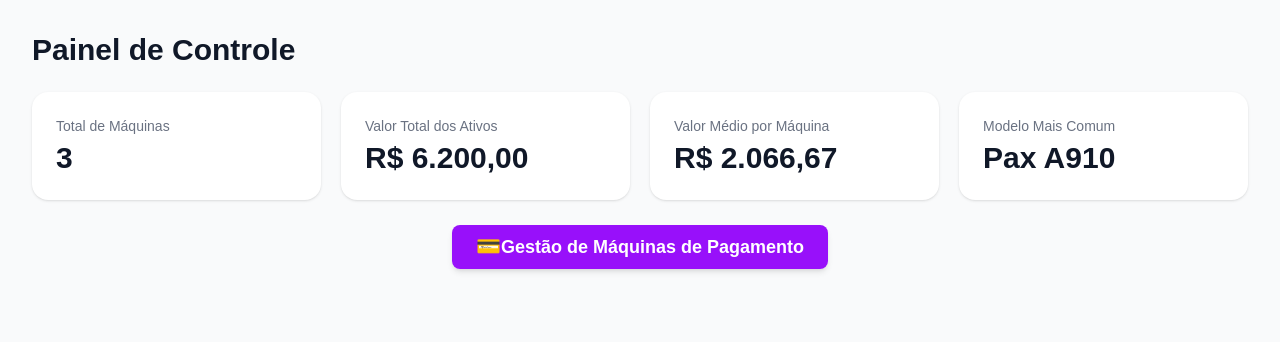
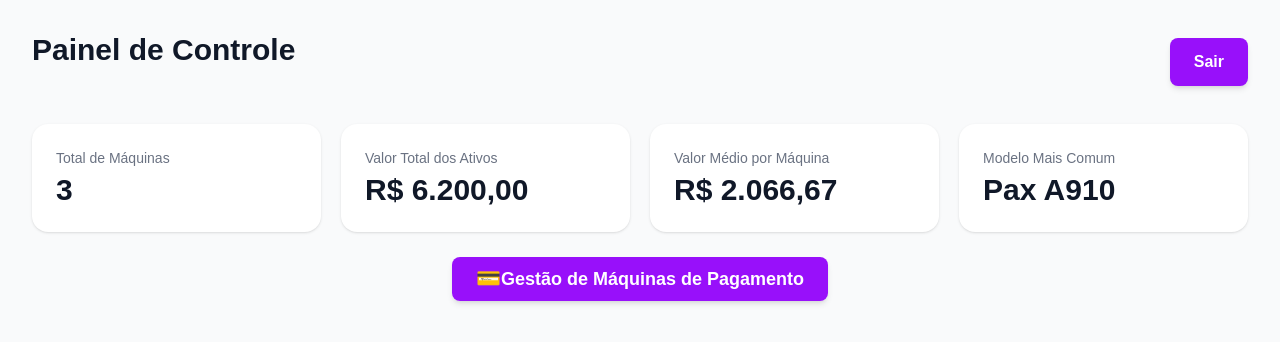
Before and after one commit to costagguilherme/ufbank-matc84, a Next.js app: page /dashboard in a window 1280 px wide. Shown: the top 342 px of the page. Built offline with nearby package versions, Linux system fonts and the light colour scheme; no server answers; sample sign-in values are in the browser's storage.

Commit message:
feature: Adding a button to log out of the session.

```diff
--- a/src/app/dashboard/page.tsx
+++ b/src/app/dashboard/page.tsx
@@ -5,6 +5,8 @@ import Link from "next/link";
 import { useRouter } from "next/navigation";
 import { useEffect, useState } from "react";
 import KeyMetrics from "src/components/organism/KeyMetrics";
+import { signOut } from "next-auth/react";
+import Button from "@/src/components/atoms/Button";
 
 export default function Dashboard() {
   const { data: session, status } = useSession();
@@ -39,7 +41,14 @@ export default function Dashboard() {
   return (
     <div className="min-h-screen bg-gray-50 p-8">
       <div className="w-full max-w-7xl mx-auto">
-        <h1 className="text-3xl font-bold text-gray-900 mb-6">Painel de Controle</h1>
+        <div className="flex justify-between items-center mb-8">
+          <h1 className="text-3xl font-bold text-gray-900 mb-6">Painel de Controle</h1>
+        <Button
+            type="button"
+            label="Sair"
+            onClick={() => signOut({ callbackUrl: "/login" })}
+          />
+        </div>
         <KeyMetrics machines={machines} />
         <div className="mt-8 text-center">
             <Link href="/machines" className="px-6 py-3 bg-purple-600 text-white font-semibold rounded-lg shadow-md hover:bg-purple-700 transition-colors duration-300 focus:outline-none focus:ring-2 focus:ring-purple-400 focus:ring-offset-1 text-lg">
--- a/src/components/atoms/Button.tsx
+++ b/src/components/atoms/Button.tsx
@@ -9,7 +9,7 @@ export default function Button({ type = "submit", label, onClick }: ButtonProps)
     <button
       type={type}
       onClick={onClick}
-      className="px-6 py-3 bg-purple-600 text-white font-semibold rounded-lg shadow-md hover:bg-purple-700 transition-colors duration-300 focus:outline-none focus:ring-2 focus:ring-purple-400 focus:ring-offset-1"
+      className="px-6 py-3 bg-purple-600 text-white font-semibold rounded-lg shadow-md hover:bg-purple-700 transition-colors duration-300 focus:outline-none focus:ring-2 focus:ring-purple-400 focus:ring-offset-1 cursor-pointer"
     >
       {label}
     </button>
```
